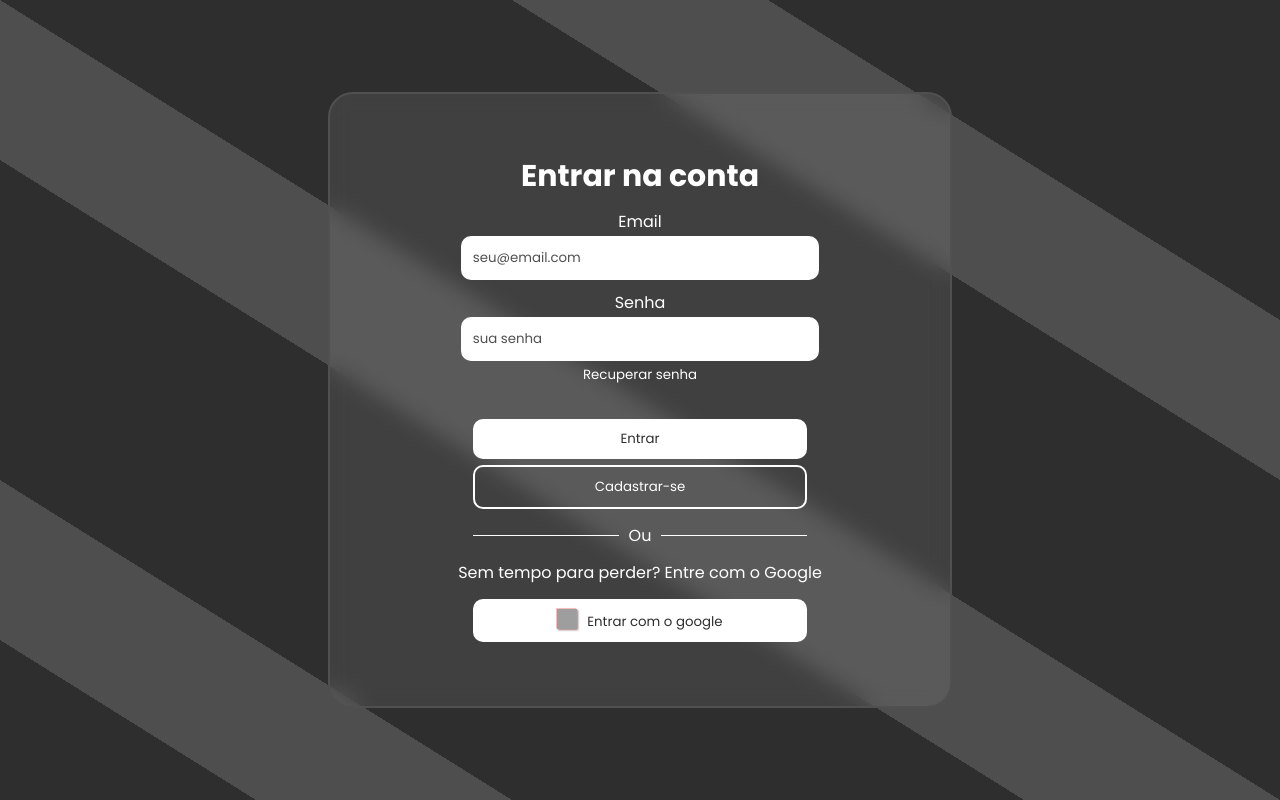
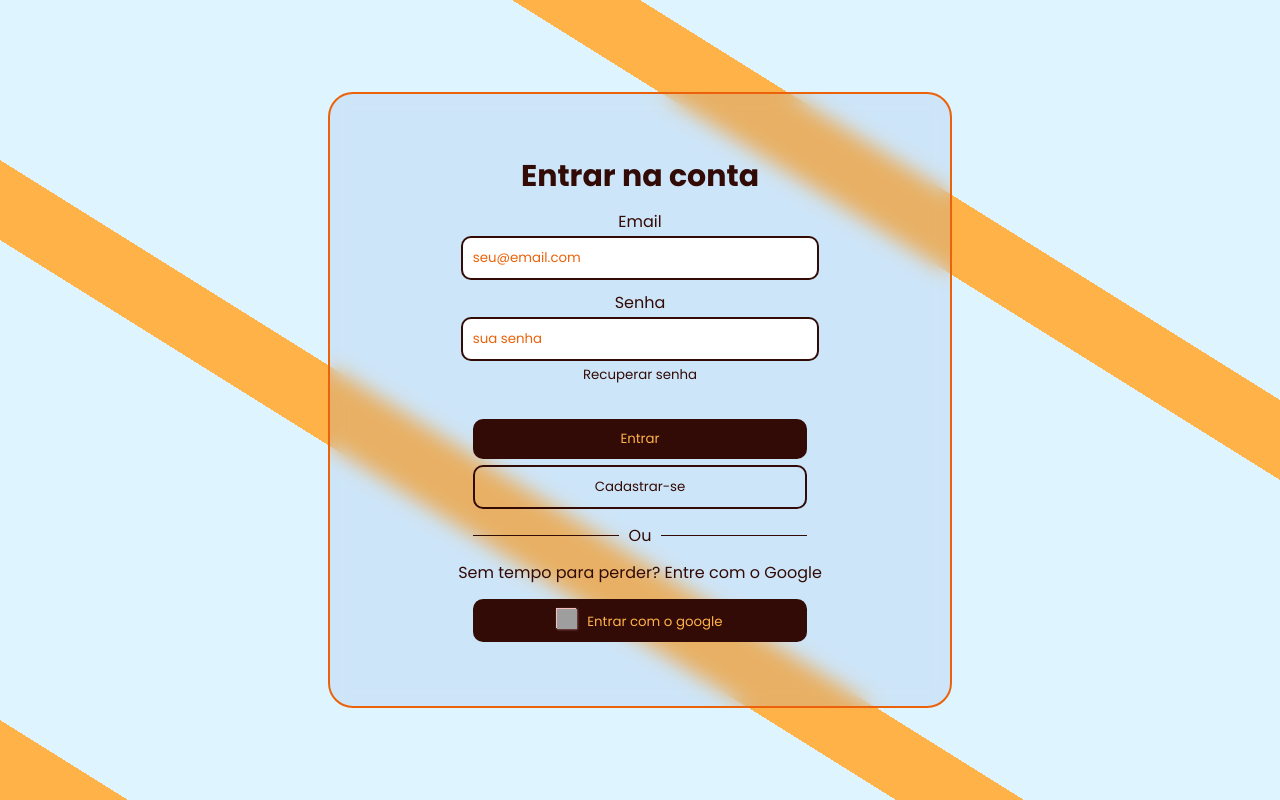
Before and after one commit to Secretaria-Gestao/TCC-ETEC, a Flask app: page /login in a window 1280 px wide. Run offline with Flask 3, Linux system fonts and the light colour scheme; some libraries are stand-ins or nearby versions; grey boxes are pictures that could not be loaded.

Commit message:
Recolocando cores

```diff
--- a/site/static/css/global.css
+++ b/site/static/css/global.css
@@ -1,14 +1,14 @@
 :root {
-    --background-gradient-color-light: #4e4e4e;
-    --background-gradient-color-dark: #2e2e2e;
-    --background-transparent: #88888834;
-    --background-color-error: #8a8a8a;
-    --font-color-error: #eeeaea;
+    --background-gradient-color-light: #DEF4FF;
+    --background-gradient-color-dark: #FFB247;
+    --background-transparent: #90ABDC34;
+    --background-color-error: #EB620A;
+    --font-color-error: #180402;
     --font-color: var(--background-button);
     --font-color-transparent: var(--background-gradient-color-dark);
     --border-color: var(--background-button);
-    --border-transparent: #505050;
-    --background-button: #ffffff;
+    --border-transparent: #EB620A;
+    --background-button: #320B07;
 }
 
 * {
--- a/site/static/css/login.css
+++ b/site/static/css/login.css
@@ -1,5 +1,5 @@
 body {
-    background: repeating-linear-gradient(to top right, var(--background-gradient-color-light) 10% 20%, var(--background-gradient-color-dark) 20% 40%) no-repeat fixed center;
+    background: repeating-linear-gradient(to top right, var(--background-gradient-color-light) 10% 35%, var(--background-gradient-color-dark) 35% 40%, var(--background-gradient-color-light) 40% 45%) no-repeat fixed center;
     color: var(--font-color);
     display: flex;
     justify-content: center;
@@ -20,11 +20,6 @@ main {
     padding: 60px;
     text-align: center;
 }
-
-/*
-div {
-    margin: 4%;
-} */
 
 form {
     display: flex;
```
Also changed, not shown: site/static/css/agentamento.css (+15 -5 lines), site/templates/agendamento.html (+7 -2 lines), site/static/img/logo_pequena.png (added), 1 other file.
